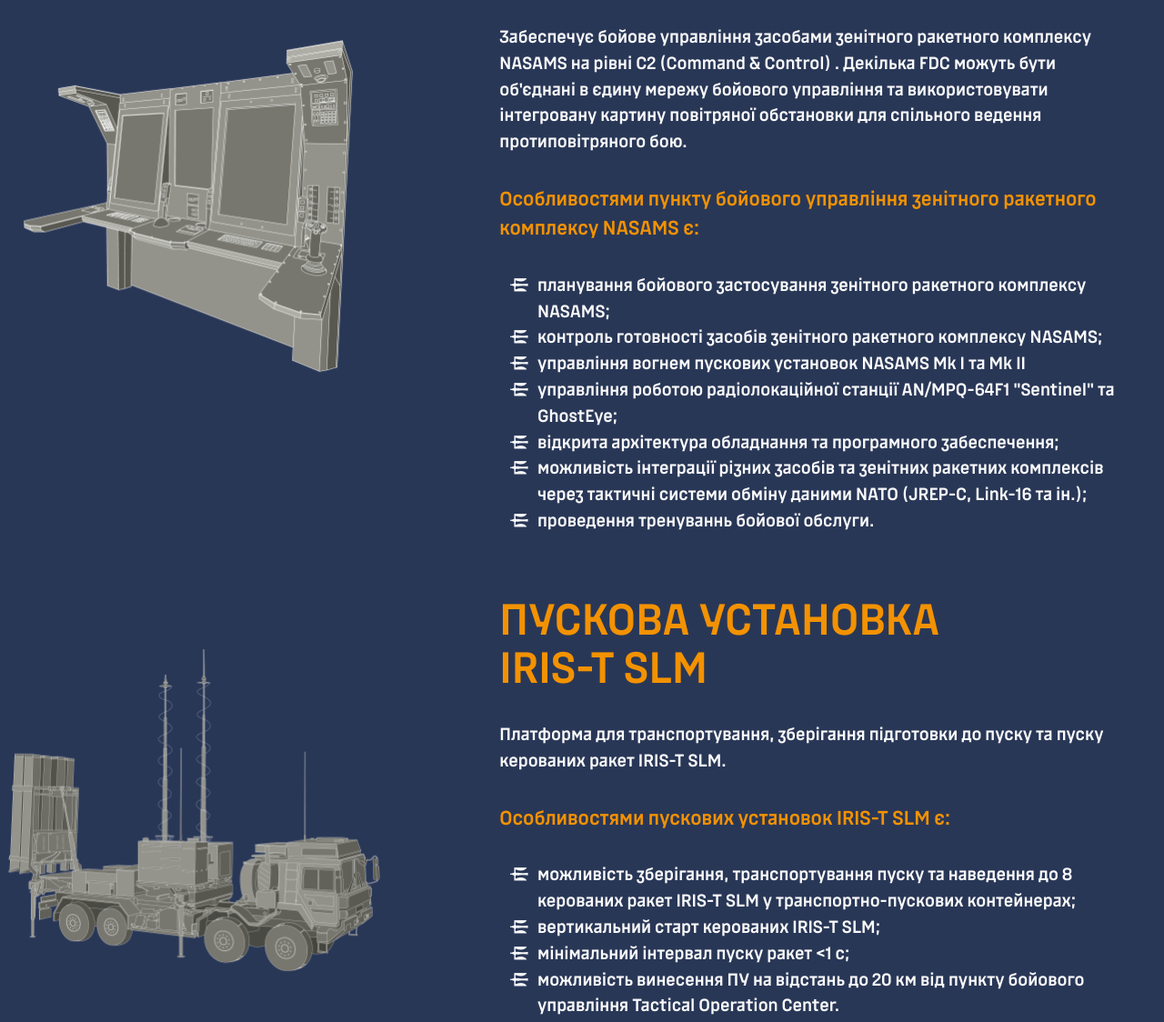
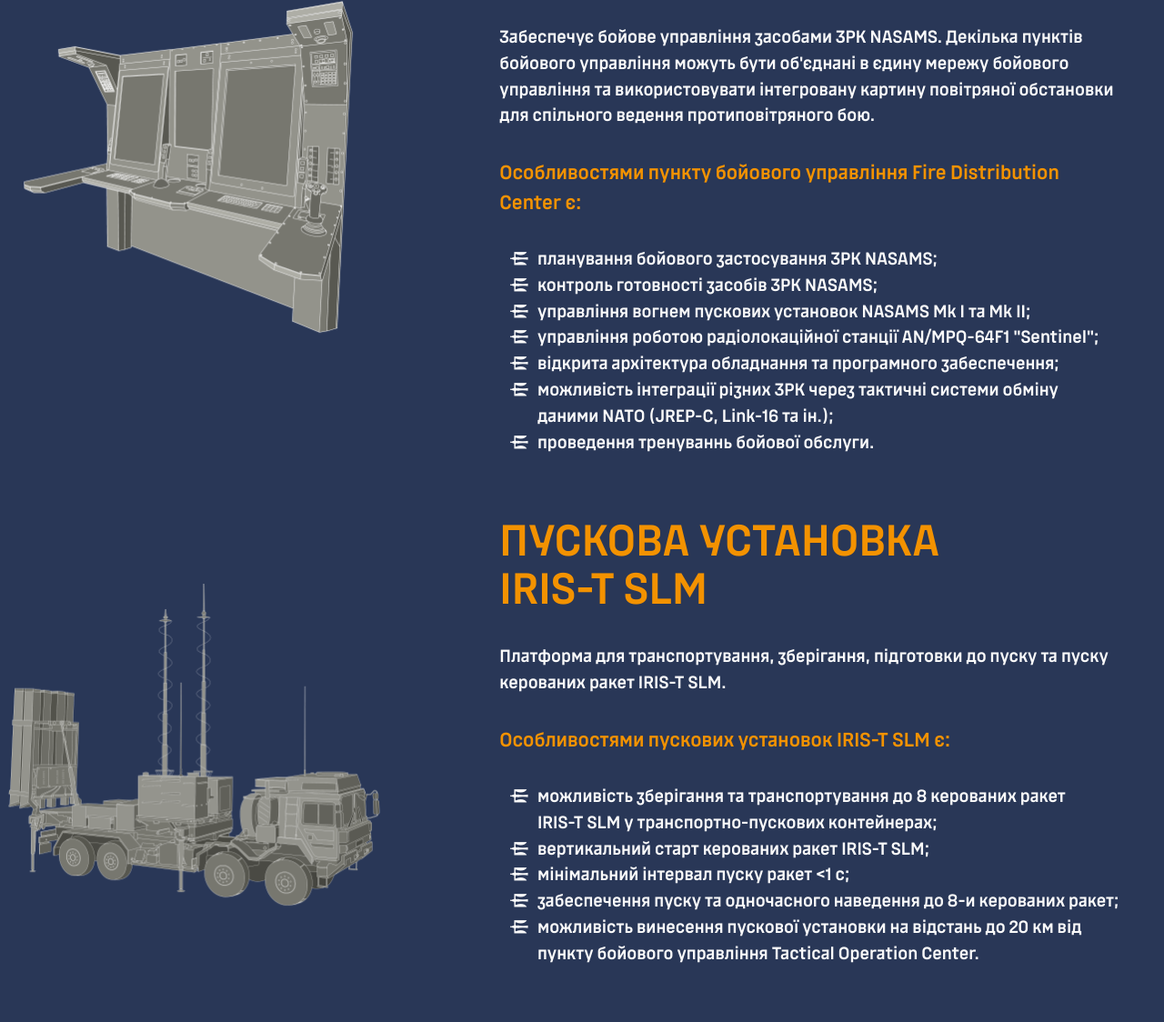
Before and after one commit to neman7/site_test1, a plain HTML site: page page2.html in a window 1280 px wide. Shown: the part 1518-2642 px from the top of the page at 91% size. Drawn offline with Linux system fonts and the light colour scheme.

Commit message:
Update page2.html

```diff
--- a/page2.html
+++ b/page2.html
@@ -134,7 +134,7 @@
                             <ul>
                                 <li>голкоподібна діаграма направленості;</li>
                                 <li>круговий огляд простору з електронним та частотним скануванням променем;</li>
-                                <li>період огляду 2 або 3 с (30 або 20 об/хв);</li>
+                                <li>період огляду 2 або 3 секунди (30 або 20 об/хв);</li>
                                 <li>супроводження більш ніж 60 трас цілей;</li>
                                 <li>пеленгація постановників активних перешкод;</li>
                                 <li>можливість використання цифрової карти висот.</li>
@@ -162,19 +162,19 @@
                             <strong>ПУНКТ БОЙОВОГО УПРАВЛІННЯ</strong><br>Fire Distribution Center
                         </h4>
                         <p class="mbr-text mbr-fonts-style mb-4 display-7">
-                            Забеспечує бойове управління засобами зенітного ракетного комплексу NASAMS на рівні C2 (Command &amp; Control) . Декілька FDC можуть бути об'єднані в єдину мережу бойового управління та використовувати інтегровану картину повітряної обстановки для спільного ведення протиповітряного бою.
+                            Забеспечує бойове управління засобами ЗРК NASAMS. Декілька пунктів бойового управління можуть бути об'єднані в єдину мережу бойового управління та використовувати інтегровану картину повітряної обстановки для спільного ведення протиповітряного бою.
                         <p>
                         <p class="mbr-text-orange mbr-fonts-style mb-4 display-6">
-                            Особливостями пункту бойового управління зенітного ракетного комплексу NASAMS є:
+                            Особливостями пункту бойового управління Fire Distribution Center є:
                         </p>
                         <div class="mbr-text mbr-fonts-style counter-container display-7">
                             <ul>
-                                <li>планування бойового застосування зенітного ракетного комплексу NASAMS;</li>
-                                <li>контроль готовності засобів зенітного ракетного комплексу NASAMS;</li>
-                                <li>управління вогнем пускових установок NASAMS&nbsp;Mk&nbsp;I та Mk&nbsp;II</li>
-                                <li>управління роботою радіолокаційної станції AN&NoBreak;/&NoBreak;MPQ&NoBreak;-&NoBreak;64F1 "Sentinel" та GhostEye;</li>
+                                <li>планування бойового застосування ЗРК NASAMS;</li>
+                                <li>контроль готовності засобів ЗРК NASAMS;</li>
+                                <li>управління вогнем пускових установок NASAMS&nbsp;Mk&nbsp;I та Mk&nbsp;II;</li>
+                                <li>управління роботою радіолокаційної станції AN&NoBreak;/&NoBreak;MPQ&NoBreak;-&NoBreak;64F1 "Sentinel";</li>
                                 <li>відкрита архітектура обладнання та програмного забеспечення;</li>
-                                <li>можливість інтеграції різних засобів та зенітних ракетних комплексів через тактичні системи обміну даними NATO (JREP&NoBreak;-&NoBreak;C, Link&NoBreak;-&NoBreak;16 та ін.);</li>
+                                <li>можливість інтеграції різних ЗРК через тактичні системи обміну даними NATO (JREP&NoBreak;-&NoBreak;C, Link&NoBreak;-&NoBreak;16 та ін.);</li>
                                 <li>проведення тренуваннь бойової обслуги.</li>
                             </ul>
                         </div>
@@ -200,17 +200,18 @@
                             <strong>ПУСКОВА УСТАНОВКА</strong><br>IRIS&NoBreak;-&NoBreak;T&nbsp;SLM
                         </h4>
                         <p class="mbr-text mbr-fonts-style mb-4 display-7">
-                            Платформа для транспортування, зберігання підготовки до пуску та пуску керованих ракет IRIS&NoBreak;-&NoBreak;T&nbsp;SLM.
+                            Платформа для транспортування, зберігання, підготовки до пуску та пуску керованих ракет IRIS&NoBreak;-&NoBreak;T&nbsp;SLM.
                         <p>
                         <p class="mbr-text-orange mbr-fonts-style mb-4 display-6">
                             Особливостями пускових установок IRIS&NoBreak;-&NoBreak;T&nbsp;SLM є:
                         </p>
                         <div class="mbr-text mbr-fonts-style counter-container display-7">
                             <ul>
-                                <li>можливість зберігання, транспортування пуску та наведення до 8 керованих ракет IRIS&NoBreak;-&NoBreak;T&nbsp;SLM у транспортно-пускових контейнерах;</li>
-                                <li>вертикальний старт керованих IRIS&NoBreak;-&NoBreak;T&nbsp;SLM;</li>
+                                <li>можливість зберігання та транспортування до 8 керованих ракет IRIS&NoBreak;-&NoBreak;T&nbsp;SLM у транспортно-пускових контейнерах;</li>
+                                <li>вертикальний старт керованих ракет IRIS&NoBreak;-&NoBreak;T&nbsp;SLM;</li>
                                 <li>мінімальний інтервал пуску ракет &lt;1 с;</li>
-                                <li>можливість винесення ПУ на відстань до 20 км від пункту бойового управління Tactical Operation Center.</li>
+                                <li>забеспечення пуску та одночасного наведення до 8-и керованих ракет;</li>
+                                <li>можливість винесення пускової установки на відстань до 20 км від пункту бойового управління Tactical Operation Center.</li>
                             </ul>
                         </div>
                     </div>
@@ -242,10 +243,11 @@
                         </p>
                         <div class="mbr-text mbr-fonts-style counter-container display-7">
                             <ul>
-                                <li>можливість зберігання, транспортування пуску та наведення до 4 керованих ракет IRIS&NoBreak;-&NoBreak;T&nbsp;SLM&NoBreak;/&NoBreak;SLS на пускових направляючих;</li>
+                                <li>можливість зберігання та транспортування до 4 керованих ракет IRIS&NoBreak;-&NoBreak;T&nbsp;SLS на пускових направляючих;</li>
                                 <li>вертикальний старт керованих IRIS-T&NoBreak;-&NoBreak;T&NoBreak;SLS;</li>
                                 <li>мінімальний інтервал пуску ракет &lt;1 с;</li>
-                                <li>можливість винесення ПУ на відстань до 20 км від пункту бойового управління Tactical Operation Center.</li>
+                                <li>забеспечення пуску та одночасного наведення до 4-х керованих ракет;</li>
+                                <li>можливість винесення пускової установки на відстань до 20 км від пункту бойового управління Tactical Operation Center.</li>
                             </ul>
                         </div>
 
```
